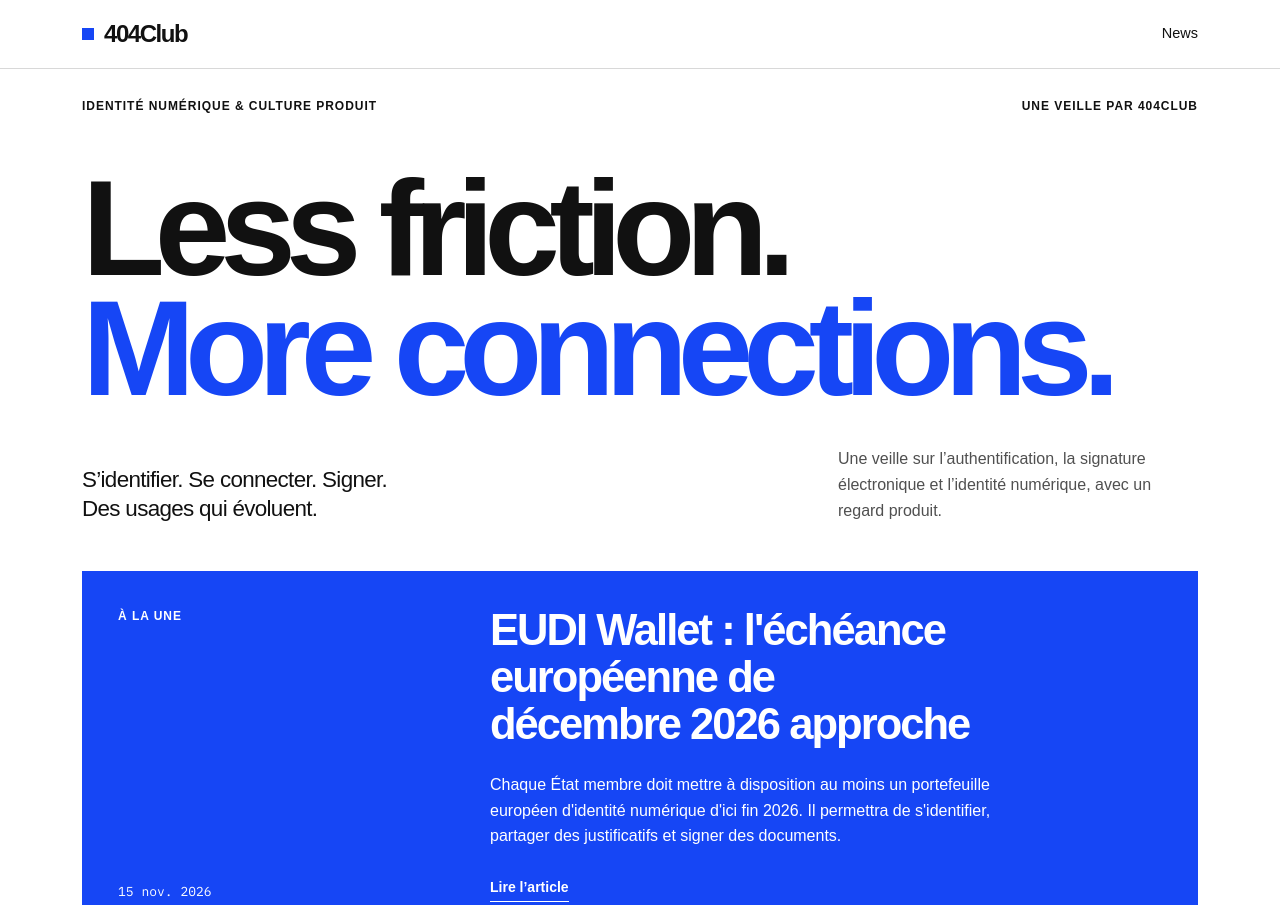
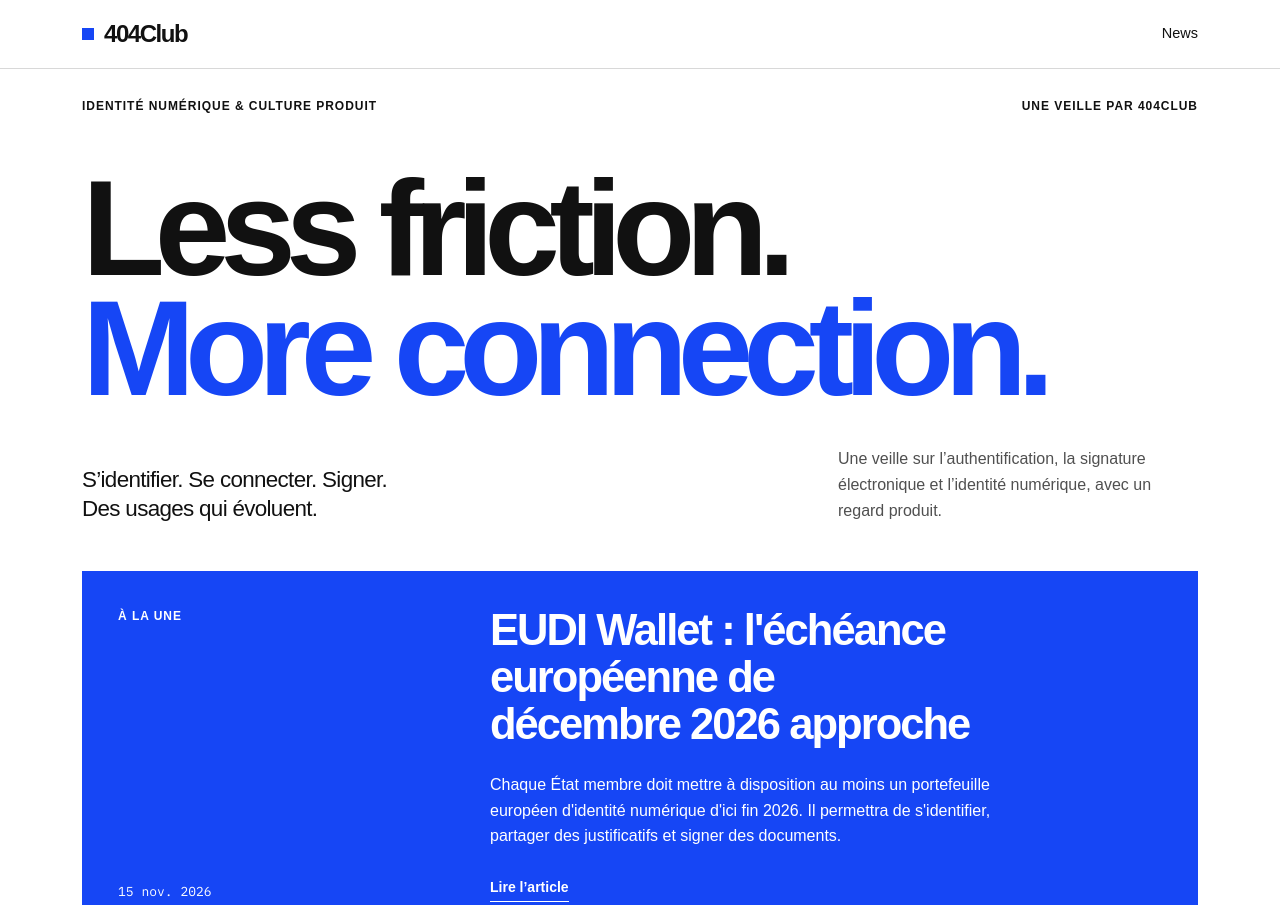
Before and after one commit to oldl/loginos, an Astro site: page /news in a window 1280 px wide. Shown: the top 905 px of the page. Built offline with nearby package versions, Linux system fonts and the light colour scheme; Astro itself is replaced by a stand-in of ours.

Commit message:
Use singular connection in homepage headline

```diff
--- a/src/pages/news/index.astro
+++ b/src/pages/news/index.astro
@@ -12,7 +12,7 @@ const formatDate = (date: Date) => new Intl.DateTimeFormat('fr-BE', { day: '2-di
   <main class="swiss-home mx-auto max-w-content px-6 lg:px-8" lang="fr">
     <section class="swiss-masthead" aria-labelledby="page-title">
       <div class="swiss-kicker"><span>Identité numérique & culture produit</span><span>Une veille par 404Club</span></div>
-      <h1 id="page-title">Less friction.<br /><span>More connections.</span></h1>
+      <h1 id="page-title">Less friction.<br /><span>More connection.</span></h1>
       <div class="swiss-intro"><p>S’identifier. Se connecter. Signer.<br />Des usages qui évoluent.</p><p>Une veille sur l’authentification, la signature électronique et l’identité numérique, avec un regard produit.</p></div>
     </section>
     {featured && <section class="swiss-feature" aria-labelledby="featured-title">
```
